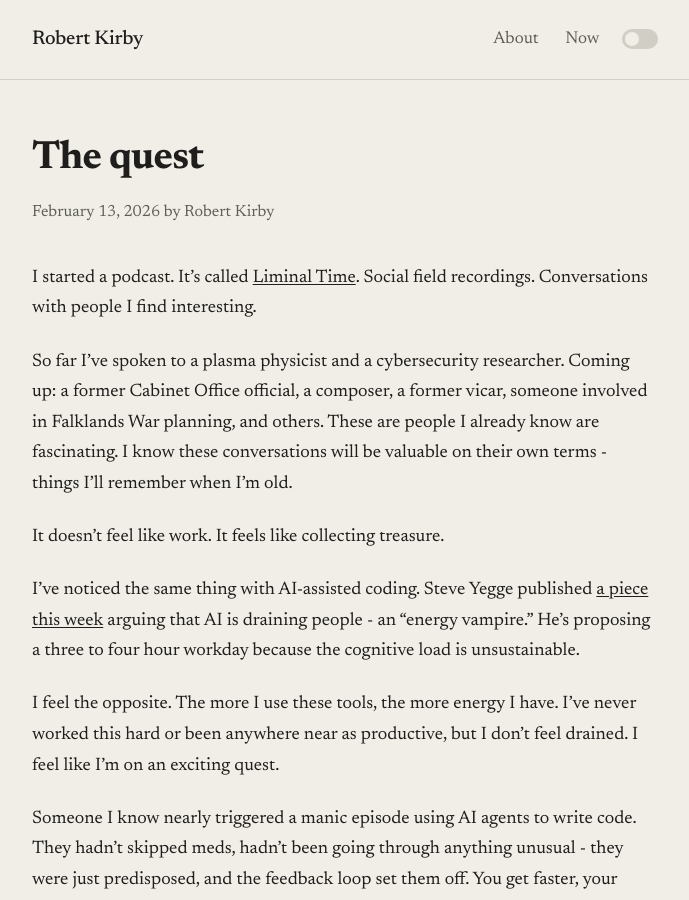
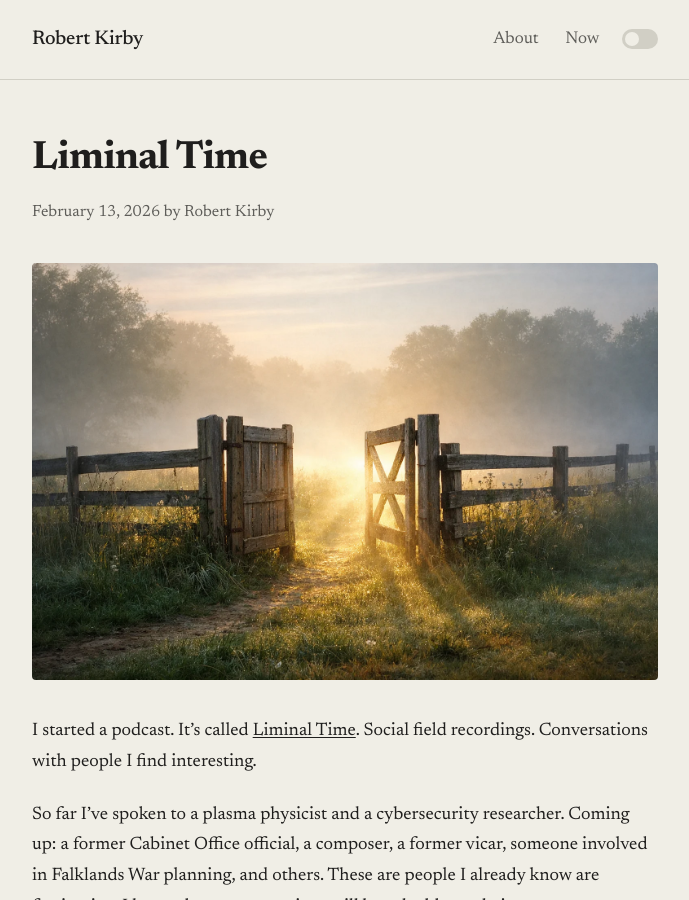
Before and after one commit to rob137/rob137.github.io, a Jekyll site: the page built from _posts/2026-02-13-liminal-time.md, in a window 1280 px wide and 900 px high. Shown: the whole window, without its empty margins (295-984 px from the left). Built offline with Jekyll 4.4.1, drawn with Linux system fonts in a browser that asks for light colours.

Commit message:
Update title, excerpt, add placeholder image
Co-Authored-By: Claude Opus 4.5 <noreply@anthropic.com>

```diff
--- a/_posts/2026-02-13-liminal-time.md
+++ b/_posts/2026-02-13-liminal-time.md
@@ -1,10 +1,13 @@
 ---
 layout: post
-title: "The quest"
+title: "Liminal Time"
 date: 2026-02-13 10:00:00 +0000
 tags: [ai, podcast]
-excerpt: "It's lucky that AI-assisted work feels like a quest rather than a chore."
+excerpt: "I started a podcast."
+image: /assets/images/fence-gate.webp
 ---
+
+![Liminal Time](/assets/images/fence-gate.webp)
 
 I started a podcast. It's called [Liminal Time](https://liminaltimepodcast.com). Social field recordings. Conversations with people I find interesting.
 
```
